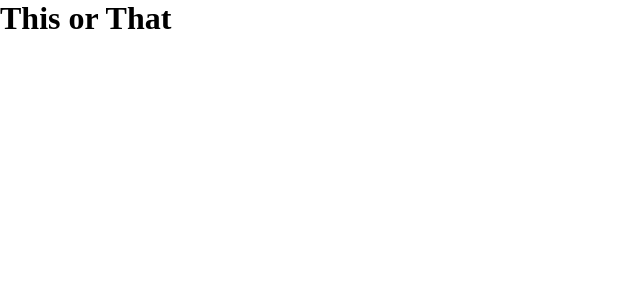
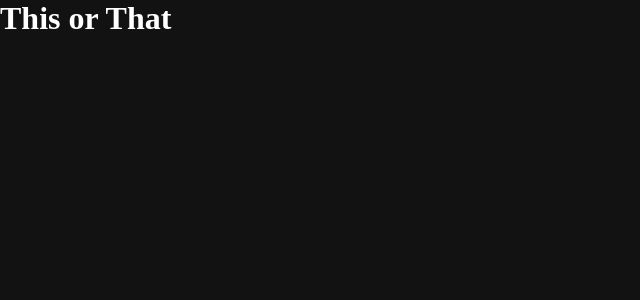
Before and after one commit to rileygrotenhuis/this-or-that, a Nuxt app: page / in a window 1280 px wide. Shown: the top 300 px of the page, without its empty margins (0-640 px from the left). Built offline with nearby package versions, Linux system fonts and the light colour scheme.

Commit message:
feat: configure global css file for dark mode.

```diff
--- /dev/null
+++ b/assets/main.css
@@ -0,0 +1,7 @@
+h1, h2, h3, h4, h5, h6, p {
+    color: #fff;
+}
+
+body {
+    background-color: #121212;
+}
--- a/nuxt.config.js
+++ b/nuxt.config.js
@@ -21,7 +21,7 @@ export default {
     },
 
     // Global CSS: https://go.nuxtjs.dev/config-css
-    css: [],
+    css: ['@/assets/main.css'],
 
     // Plugins to run before rendering page: https://go.nuxtjs.dev/config-plugins
     plugins: [],
```
